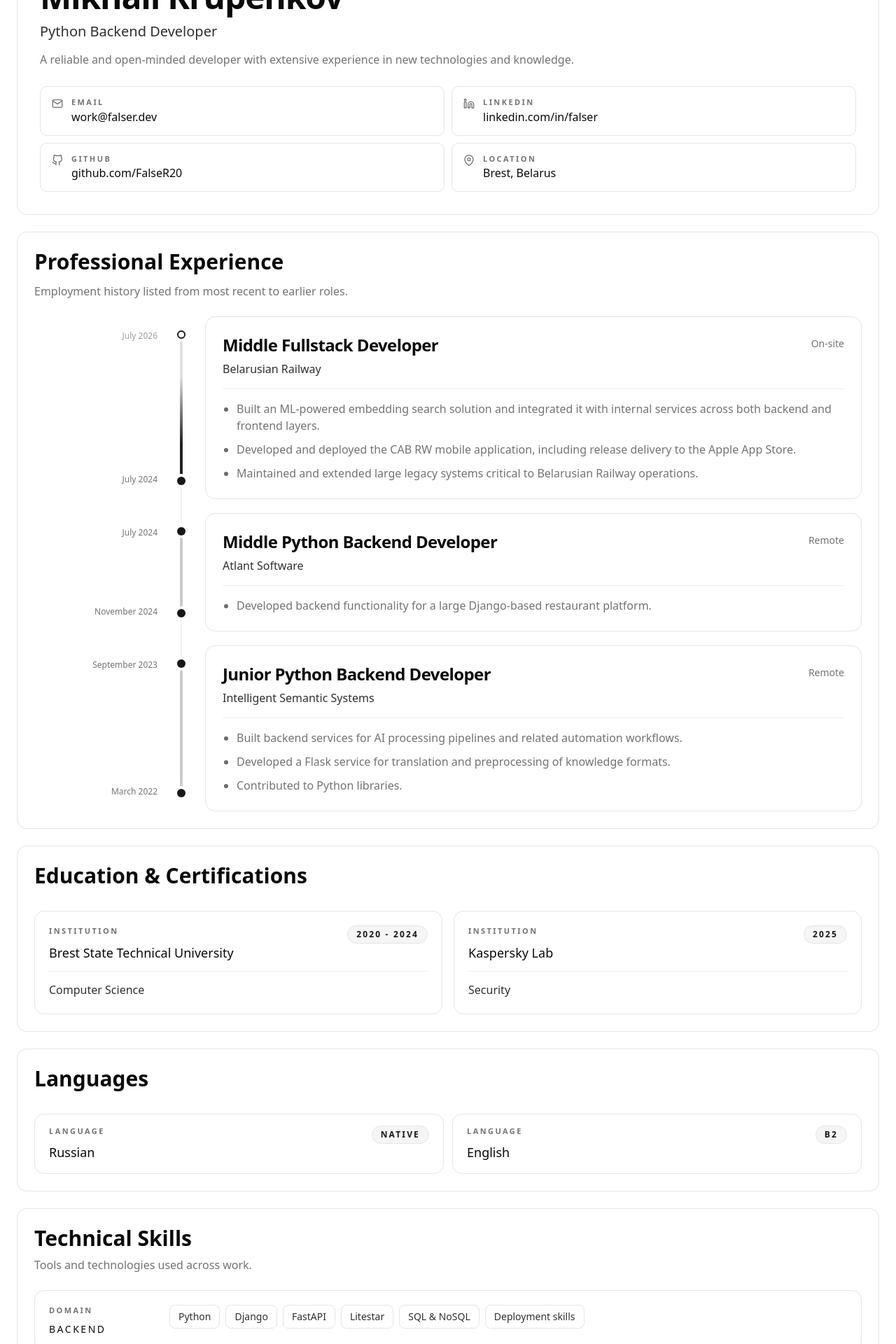
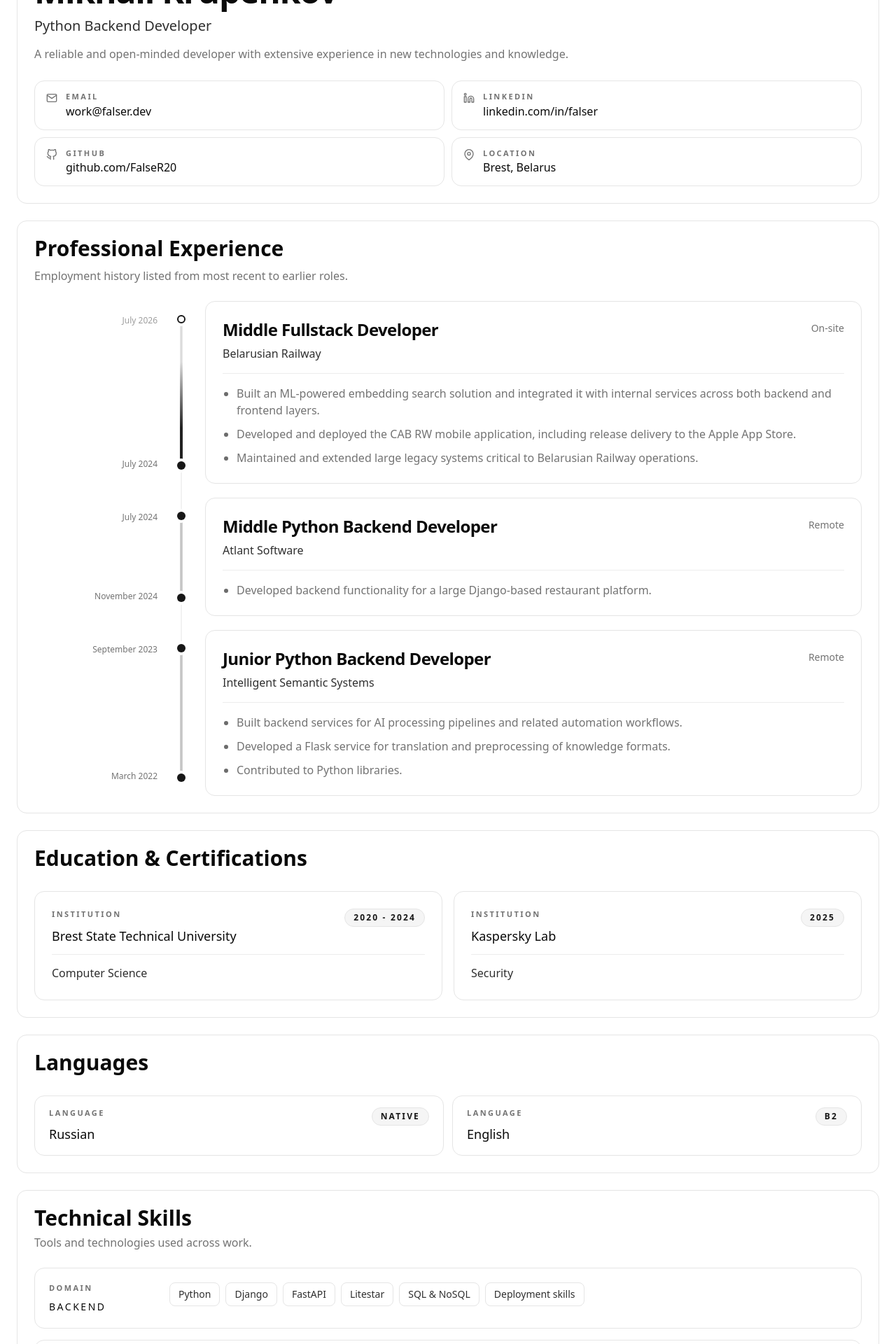
Before and after one commit to FalseR20/FalseR20.github.io, a React (Vite) app: page / in a window 1280 px wide. Shown: the part 160-2080 px from the top of the page at 70% size. Built offline with nearby package versions, Linux system fonts and the light colour scheme.

Commit message:
refactor: margins and paddings

```diff
--- a/src/components/ui/card.tsx
+++ b/src/components/ui/card.tsx
@@ -2,12 +2,27 @@ import * as React from "react";
 
 import { cn } from "@/lib/utils";
 
-function Card({ className, ...props }: React.ComponentProps<"div">) {
+const cardSurfaceSizeClassNames = {
+  default: "p-5 sm:p-6",
+  compact: "p-4 sm:p-5",
+  inline: "px-4 py-4 sm:px-5",
+  dense: "px-4 py-3.5",
+} as const;
+
+type CardSurfaceSize = keyof typeof cardSurfaceSizeClassNames;
+type CardSurfaceOwnProps<T extends React.ElementType> = {
+  as?: T;
+  size?: CardSurfaceSize;
+};
+type CardSurfaceProps<T extends React.ElementType> = CardSurfaceOwnProps<T> &
+  Omit<React.ComponentPropsWithoutRef<T>, keyof CardSurfaceOwnProps<T>>;
+
+export function Card({ className, ...props }: React.ComponentProps<"div">) {
   return (
     <div
       data-slot="card"
       className={cn(
-        "flex flex-col gap-6 rounded-xl border bg-card py-6 text-card-foreground shadow-none",
+        "flex flex-col gap-6 rounded-none border-0 bg-background py-6 text-card-foreground shadow-none sm:rounded-xl sm:border sm:border-border",
         className,
       )}
       {...props}
@@ -15,7 +30,10 @@ function Card({ className, ...props }: React.ComponentProps<"div">) {
   );
 }
 
-function CardHeader({ className, ...props }: React.ComponentProps<"div">) {
+export function CardHeader({
+  className,
+  ...props
+}: React.ComponentProps<"div">) {
   return (
     <div
       data-slot="card-header"
@@ -28,27 +46,39 @@ function CardHeader({ className, ...props }: React.ComponentProps<"div">) {
   );
 }
 
-function CardTitle({ className, ...props }: React.ComponentProps<"div">) {
+export function CardTitle({
+  className,
+  ...props
+}: React.ComponentProps<"div">) {
   return (
     <div
       data-slot="card-title"
-      className={cn("leading-none font-semibold", className)}
+      className={cn(
+        "text-2xl leading-none font-semibold sm:text-3xl",
+        className,
+      )}
       {...props}
     />
   );
 }
 
-function CardDescription({ className, ...props }: React.ComponentProps<"div">) {
+export function CardDescription({
+  className,
+  ...props
+}: React.ComponentProps<"div">) {
   return (
     <div
       data-slot="card-description"
-      className={cn("text-sm text-muted-foreground", className)}
+      className={cn("text-sm text-muted-foreground sm:text-base", className)}
       {...props}
     />
   );
 }
 
-function CardContent({ className, ...props }: React.ComponentProps<"div">) {
+export function CardContent({
+  className,
+  ...props
+}: React.ComponentProps<"div">) {
   return (
     <div
       data-slot="card-content"
@@ -58,4 +88,23 @@ function CardContent({ className, ...props }: React.ComponentProps<"div">) {
   );
 }
 
-export { Card, CardContent, CardDescription, CardHeader, CardTitle };
+export function CardSurface<T extends React.ElementType = "div">({
+  as,
+  size = "default",
+  className,
+  ...props
+}: CardSurfaceProps<T>) {
+  const Component = as ?? "div";
+
+  return (
+    <Component
+      data-slot="card-surface"
+      className={cn(
+        "rounded-xl border bg-card shadow-none",
+        cardSurfaceSizeClassNames[size],
+        className,
+      )}
+      {...props}
+    />
+  );
+}
--- /dev/null
+++ b/src/components/ui/layout.tsx
@@ -0,0 +1,63 @@
+import * as React from "react";
+
+import { cn } from "@/lib/utils";
+
+const stackGapClassNames = {
+  xs: "gap-1.5",
+  sm: "gap-2",
+  md: "gap-3",
+  lg: "gap-4",
+  xl: "gap-5",
+  "2xl": "gap-6",
+} as const;
+
+type VStackSize = keyof typeof stackGapClassNames;
+type PolymorphicProps<
+  T extends React.ElementType,
+  OwnProps extends object = object,
+> = OwnProps & {
+  as?: T;
+} & Omit<React.ComponentPropsWithoutRef<T>, keyof OwnProps | "as">;
+
+type VStackProps<T extends React.ElementType> = PolymorphicProps<
+  T,
+  {
+    size?: VStackSize;
+  }
+>;
+
+export function VStack<T extends React.ElementType = "div">({
+  as,
+  size = "md",
+  className,
+  ...props
+}: VStackProps<T>) {
+  const Component = as ?? "div";
+
+  return (
+    <Component
+      data-slot="stack"
+      className={cn("flex flex-col", stackGapClassNames[size], className)}
+      {...props}
+    />
+  );
+}
+
+export function SectionStack<T extends React.ElementType = "div">({
+  as,
+  className,
+  ...props
+}: PolymorphicProps<T>) {
+  const Component = as ?? "div";
+
+  return (
+    <Component
+      data-slot="section-stack"
+      className={cn(
+        "flex flex-col *:data-[slot=card]:rounded-none *:data-[slot=card]:border-x-0 *:data-[slot=card]:border-t *:data-[slot=card]:border-b-0 *:data-[slot=card]:border-foreground/12 sm:gap-6 sm:*:data-[slot=card]:rounded-xl sm:*:data-[slot=card]:border sm:*:data-[slot=card]:border-border",
+        className,
+      )}
+      {...props}
+    />
+  );
+}
--- a/src/features/cv/CvPage.tsx
+++ b/src/features/cv/CvPage.tsx
@@ -6,6 +6,7 @@ import { ExperienceSection } from "@/features/cv/components/ExperienceSection";
 import { LanguagesSection } from "@/features/cv/components/LanguagesSection";
 import { ProfileSection } from "@/features/cv/components/ProfileSection";
 import { SkillsSection } from "@/features/cv/components/SkillsSection";
+import { SectionStack } from "@/components/ui/layout";
 import { getCvData } from "@/i18n/resources";
 import { useLocalePreference } from "@/features/cv/hooks/useLocalePreference";
 import { useThemePreference } from "@/features/cv/hooks/useThemePreference";
@@ -25,6 +26,7 @@ export function CvPage() {
 
   return (
     <div className="mx-auto w-full max-w-7xl p-0 sm:p-6">
+      <SectionStack as="main">
         <ProfileSection
           contacts={contacts}
           locale={locale}
@@ -34,15 +36,11 @@ export function CvPage() {
           theme={theme}
           onToggleTheme={toggleTheme}
         />
-      <div aria-hidden="true" className="h-px bg-foreground/12 sm:hidden" />
-
-      <main className="mt-0 space-y-0 sm:mt-6 sm:space-y-6">
         <ExperienceSection experience={experience} />
         <EducationSection education={education} />
-        <div aria-hidden="true" className="h-px bg-foreground/12 sm:hidden" />
         <LanguagesSection languages={languages} />
         <SkillsSection skillGroups={skillGroups} />
-      </main>
+      </SectionStack>
     </div>
   );
 }
--- a/src/features/cv/components/EducationSection.tsx
+++ b/src/features/cv/components/EducationSection.tsx
@@ -1,6 +1,13 @@
 import { useTranslation } from "react-i18next";
 
-import { Card, CardContent, CardHeader, CardTitle } from "@/components/ui/card";
+import {
+  Card,
+  CardContent,
+  CardHeader,
+  CardSurface,
+  CardTitle,
+} from "@/components/ui/card";
+import { VStack } from "@/components/ui/layout";
 import type { EducationItem } from "@/features/cv/data/cv";
 
 type EducationSectionProps = {
@@ -11,35 +18,35 @@ export function EducationSection({ education }: EducationSectionProps) {
   const { t } = useTranslation();
 
   return (
-    <Card className="rounded-none border-x-0 border-t border-b-0 border-foreground/12 bg-background sm:rounded-xl sm:border sm:border-border">
+    <Card>
       <CardHeader className="gap-2">
-        <CardTitle className="text-2xl sm:text-3xl">
-          {t("ui.education.title")}
-        </CardTitle>
+        <CardTitle>{t("ui.education.title")}</CardTitle>
       </CardHeader>
       <CardContent className="grid gap-4 lg:grid-cols-2">
         {education.map((item) => (
-          <div
+          <CardSurface
             key={`${item.institution}-${item.degree}`}
-            className="rounded-xl border bg-card p-5 shadow-none"
+            size="default"
           >
+            <VStack size="md">
               <div className="flex flex-wrap items-start justify-between gap-3 border-b border-border/70 pb-3">
-              <div>
+                <VStack size="sm">
                   <p className="text-[11px] font-semibold tracking-[0.22em] text-muted-foreground uppercase">
                     {t("ui.education.institution")}
                   </p>
-                <p className="mt-2 text-base font-medium sm:text-lg">
+                  <p className="text-base font-medium sm:text-lg">
                     {item.institution}
                   </p>
-              </div>
+                </VStack>
                 <span className="inline-flex items-center rounded-full border bg-secondary px-3 py-1 text-xs font-semibold tracking-[0.18em] text-secondary-foreground uppercase">
                   {item.period}
                 </span>
               </div>
-            <p className="pt-3 text-sm leading-7 text-foreground/85 sm:text-base">
+              <p className="text-sm leading-7 text-foreground/85 sm:text-base">
                 {item.degree}
               </p>
-          </div>
+            </VStack>
+          </CardSurface>
         ))}
       </CardContent>
     </Card>
--- a/src/features/cv/components/ExperienceItem.tsx
+++ b/src/features/cv/components/ExperienceItem.tsx
@@ -1,4 +1,6 @@
 import { cn } from "@/lib/utils";
+import { CardSurface } from "@/components/ui/card";
+import { VStack } from "@/components/ui/layout";
 import type {
   ExperienceDate,
   ExperienceItem as ExperienceEntry,
@@ -108,8 +110,9 @@ export function ExperienceItem({ item, isFirst, isLast }: ExperienceItemProps) {
         />
       </div>
 
-      <div className="rounded-xl border bg-card p-5 shadow-none sm:p-6">
-        <div className="mb-4 flex items-center gap-2 sm:hidden">
+      <CardSurface size="default">
+        <VStack size="lg">
+          <div className="flex items-center gap-2 sm:hidden">
             <span className={cn(mobileBadgeClassName, "border-border/70")}>
               {periodLabels.bottom}
             </span>
@@ -137,27 +140,28 @@ export function ExperienceItem({ item, isFirst, isLast }: ExperienceItemProps) {
           </div>
 
           <div className="flex flex-col gap-3 border-b border-border/70 pb-4 sm:flex-row sm:items-start sm:justify-between">
-          <div className="min-w-0">
+            <VStack size="xs" className="min-w-0">
               <h3 className="text-xl font-semibold tracking-tight sm:text-2xl">
                 {item.role}
               </h3>
-            <p className="mt-1.5 text-sm font-medium text-foreground/85 sm:text-base">
+              <p className="text-sm font-medium text-foreground/85 sm:text-base">
                 {item.company}
               </p>
-          </div>
+            </VStack>
             <p className="text-xs font-medium text-muted-foreground sm:pt-1 sm:text-right sm:text-sm">
               {item.location}
             </p>
           </div>
 
-        <ul className="mt-4 space-y-2.5 pl-5 text-sm leading-6 text-muted-foreground marker:text-foreground/60 sm:text-base">
+          <ul className="space-y-2.5 pl-5 text-sm leading-6 text-muted-foreground marker:text-foreground/60 sm:text-base">
             {item.bullets.map((bullet) => (
               <li key={bullet} className="list-disc">
                 {bullet}
               </li>
             ))}
           </ul>
-      </div>
+        </VStack>
+      </CardSurface>
     </li>
   );
 }
--- a/src/features/cv/components/ExperienceSection.tsx
+++ b/src/features/cv/components/ExperienceSection.tsx
@@ -7,6 +7,7 @@ import {
   CardHeader,
   CardTitle,
 } from "@/components/ui/card";
+import { VStack } from "@/components/ui/layout";
 import { ExperienceItem } from "@/features/cv/components/ExperienceItem";
 import type { ExperienceItem as ExperienceEntry } from "@/features/cv/data/cv";
 
@@ -18,17 +19,13 @@ export function ExperienceSection({ experience }: ExperienceSectionProps) {
   const { t } = useTranslation();
 
   return (
-    <Card className="rounded-none border-0 bg-background sm:rounded-xl sm:border sm:border-border">
+    <Card>
       <CardHeader className="gap-3">
-        <CardTitle className="text-2xl sm:text-3xl">
-          {t("ui.experience.title")}
-        </CardTitle>
-        <CardDescription className="text-sm sm:text-base">
-          {t("ui.experience.description")}
-        </CardDescription>
+        <CardTitle>{t("ui.experience.title")}</CardTitle>
+        <CardDescription>{t("ui.experience.description")}</CardDescription>
       </CardHeader>
       <CardContent>
-        <ol className="relative space-y-5">
+        <VStack as="ol" size="xl" className="relative">
           <span
             aria-hidden="true"
             className="pointer-events-none absolute top-5 bottom-5 hidden w-px -translate-x-1/2 bg-border sm:left-52.5 sm:block"
@@ -41,7 +38,7 @@ export function ExperienceSection({ experience }: ExperienceSectionProps) {
               isLast={index === experience.length - 1}
             />
           ))}
-        </ol>
+        </VStack>
       </CardContent>
     </Card>
   );
--- a/src/features/cv/components/LanguagesSection.tsx
+++ b/src/features/cv/components/LanguagesSection.tsx
@@ -1,6 +1,13 @@
 import { useTranslation } from "react-i18next";
 
-import { Card, CardContent, CardHeader, CardTitle } from "@/components/ui/card";
+import {
+  Card,
+  CardContent,
+  CardHeader,
+  CardSurface,
+  CardTitle,
+} from "@/components/ui/card";
+import { VStack } from "@/components/ui/layout";
 import type { LanguageItem } from "@/features/cv/data/cv";
 
 type LanguagesSectionProps = {
@@ -11,33 +18,28 @@ export function LanguagesSection({ languages }: LanguagesSectionProps) {
   const { t } = useTranslation();
 
   return (
-    <Card className="rounded-none border-0 bg-background sm:rounded-xl sm:border sm:border-border">
+    <Card>
       <CardHeader className="gap-2">
-        <CardTitle className="text-2xl sm:text-3xl">
-          {t("ui.languages.title")}
-        </CardTitle>
+        <CardTitle>{t("ui.languages.title")}</CardTitle>
       </CardHeader>
       <CardContent>
         <ul className="grid gap-3 sm:grid-cols-2">
           {languages.map((language) => (
-            <li
-              key={language.name}
-              className="rounded-xl border bg-card px-4 py-4 shadow-none sm:px-5"
-            >
+            <CardSurface as="li" key={language.name} size="inline">
               <div className="flex items-start justify-between gap-4">
-                <div>
+                <VStack size="sm">
                   <p className="text-[11px] font-semibold tracking-[0.22em] text-muted-foreground uppercase">
                     {t("ui.languages.label")}
                   </p>
-                  <p className="mt-2 text-base font-medium sm:text-lg">
+                  <p className="text-base font-medium sm:text-lg">
                     {language.name}
                   </p>
-                </div>
+                </VStack>
                 <span className="inline-flex items-center rounded-full border bg-secondary px-3 py-1 text-xs font-semibold tracking-[0.18em] text-secondary-foreground uppercase">
                   {language.level}
                 </span>
               </div>
-            </li>
+            </CardSurface>
           ))}
         </ul>
       </CardContent>
--- a/src/features/cv/components/ProfileSection.tsx
+++ b/src/features/cv/components/ProfileSection.tsx
@@ -1,15 +1,16 @@
 import { useTranslation } from "react-i18next";
 import type { IconType } from "react-icons";
 import {
-  FiGithub,
-  FiLinkedin,
-  FiMail,
-  FiMapPin,
   FiMoon,
   FiSun,
+  FiMapPin,
+  FiMail,
+  FiLinkedin,
+  FiGithub,
 } from "react-icons/fi";
 
-import { Card, CardContent } from "@/components/ui/card";
+import { Card, CardContent, CardSurface } from "@/components/ui/card";
+import { VStack } from "@/components/ui/layout";
 import { LocaleSwitcher } from "@/features/cv/components/LocaleSwitcher";
 import type {
   ContactIcon,
@@ -49,9 +50,10 @@ export function ProfileSection({
   const { t } = useTranslation();
 
   return (
-    <Card className="overflow-hidden rounded-none border-0 bg-background py-0 sm:rounded-xl sm:border">
-      <CardContent className="px-5 py-5 sm:px-7 sm:py-6 lg:px-8 lg:py-8">
-        <div className="mb-4 flex items-center justify-end gap-2 sm:mb-5 lg:mb-6">
+    <Card>
+      <CardContent>
+        <VStack className="gap-4 sm:gap-5 lg:gap-6">
+          <div className="flex items-center justify-end gap-2">
             <LocaleSwitcher
               locale={locale}
               locales={locales}
@@ -80,8 +82,8 @@ export function ProfileSection({
             </button>
           </div>
 
-        <div className="space-y-6">
-          <div className="space-y-3 text-center lg:text-left">
+          <VStack size="2xl">
+            <VStack size="md" className="text-center lg:text-left">
               <h1 className="text-4xl font-semibold tracking-tight sm:text-5xl">
                 {profile.fullName}
               </h1>
@@ -91,13 +93,11 @@ export function ProfileSection({
               <p className="text-base leading-7 text-muted-foreground">
                 {profile.summary}
               </p>
-          </div>
+            </VStack>
 
             <div className="grid gap-2.5 sm:grid-cols-2">
               {contacts.map(({ icon, label, value, href }) => {
                 const Icon = contactIcons[icon];
-              const cardClassName =
-                "rounded-lg border bg-card px-4 py-3.5 shadow-none transition-colors";
                 const content = (
                   <div className="flex items-start gap-3 text-left">
                     <Icon
@@ -117,31 +117,38 @@ export function ProfileSection({
 
                 if (!href) {
                   return (
-                  <div key={label} className={cardClassName}>
+                    <CardSurface
+                      key={label}
+                      size="dense"
+                      className="transition-colors"
+                    >
                       {content}
-                  </div>
+                    </CardSurface>
                   );
                 }
 
                 return (
-                <a
+                  <CardSurface
+                    as="a"
                     key={label}
+                    size="dense"
                     href={href}
                     target={href.startsWith("http") ? "_blank" : undefined}
                     rel={href.startsWith("http") ? "noreferrer" : undefined}
                     className={cn(
-                    cardClassName,
                       "block hover:bg-accent/60 focus-visible:ring-2 focus-visible:ring-ring focus-visible:ring-offset-2 focus-visible:ring-offset-background focus-visible:outline-none",
+                      "transition-colors",
                     )}
                     aria-label={`${label}: ${value}`}
                     title={value}
                   >
                     {content}
-                </a>
+                  </CardSurface>
                 );
               })}
             </div>
-        </div>
+          </VStack>
+        </VStack>
       </CardContent>
     </Card>
   );
--- a/src/features/cv/components/SkillsSection.tsx
+++ b/src/features/cv/components/SkillsSection.tsx
@@ -5,8 +5,10 @@ import {
   CardContent,
   CardDescription,
   CardHeader,
+  CardSurface,
   CardTitle,
 } from "@/components/ui/card";
+import { VStack } from "@/components/ui/layout";
 import type { SkillGroup } from "@/features/cv/data/cv";
 
 type SkillsSectionProps = {
@@ -17,29 +19,27 @@ export function SkillsSection({ skillGroups }: SkillsSectionProps) {
   const { t } = useTranslation();
 
   return (
-    <Card className="rounded-none border-x-0 border-t border-b-0 border-foreground/12 bg-background sm:rounded-xl sm:border sm:border-border">
+    <Card>
       <CardHeader className="gap-2">
-        <CardTitle className="text-2xl sm:text-3xl">
-          {t("ui.skills.title")}
-        </CardTitle>
-        <CardDescription className="text-sm sm:text-base">
-          {t("ui.skills.description")}
-        </CardDescription>
+        <CardTitle>{t("ui.skills.title")}</CardTitle>
+        <CardDescription>{t("ui.skills.description")}</CardDescription>
       </CardHeader>
-      <CardContent className="space-y-4">
+      <CardContent>
+        <VStack size="lg">
           {skillGroups.map((group) => (
-          <div
+            <CardSurface
               key={group.title}
-            className="grid gap-3 rounded-xl border bg-card p-4 shadow-none sm:p-5 md:grid-cols-[10rem_minmax(0,1fr)] md:items-start"
+              size="compact"
+              className="grid gap-3 md:grid-cols-[10rem_minmax(0,1fr)] md:items-start"
             >
-            <div>
+              <VStack size="sm">
                 <p className="text-[11px] font-semibold tracking-[0.22em] text-muted-foreground uppercase">
                   {t("ui.skills.domain")}
                 </p>
-              <h3 className="mt-2 text-sm font-medium tracking-[0.18em] text-foreground uppercase">
+                <h3 className="text-sm font-medium tracking-[0.18em] text-foreground uppercase">
                   {group.title}
                 </h3>
-            </div>
+              </VStack>
               <div className="flex flex-wrap gap-2">
                 {group.items.map((skill) => (
                   <span
@@ -50,8 +50,9 @@ export function SkillsSection({ skillGroups }: SkillsSectionProps) {
                   </span>
                 ))}
               </div>
-          </div>
+            </CardSurface>
           ))}
+        </VStack>
       </CardContent>
     </Card>
   );
```
Lines whose indentation alone changed are shown as unchanged.
